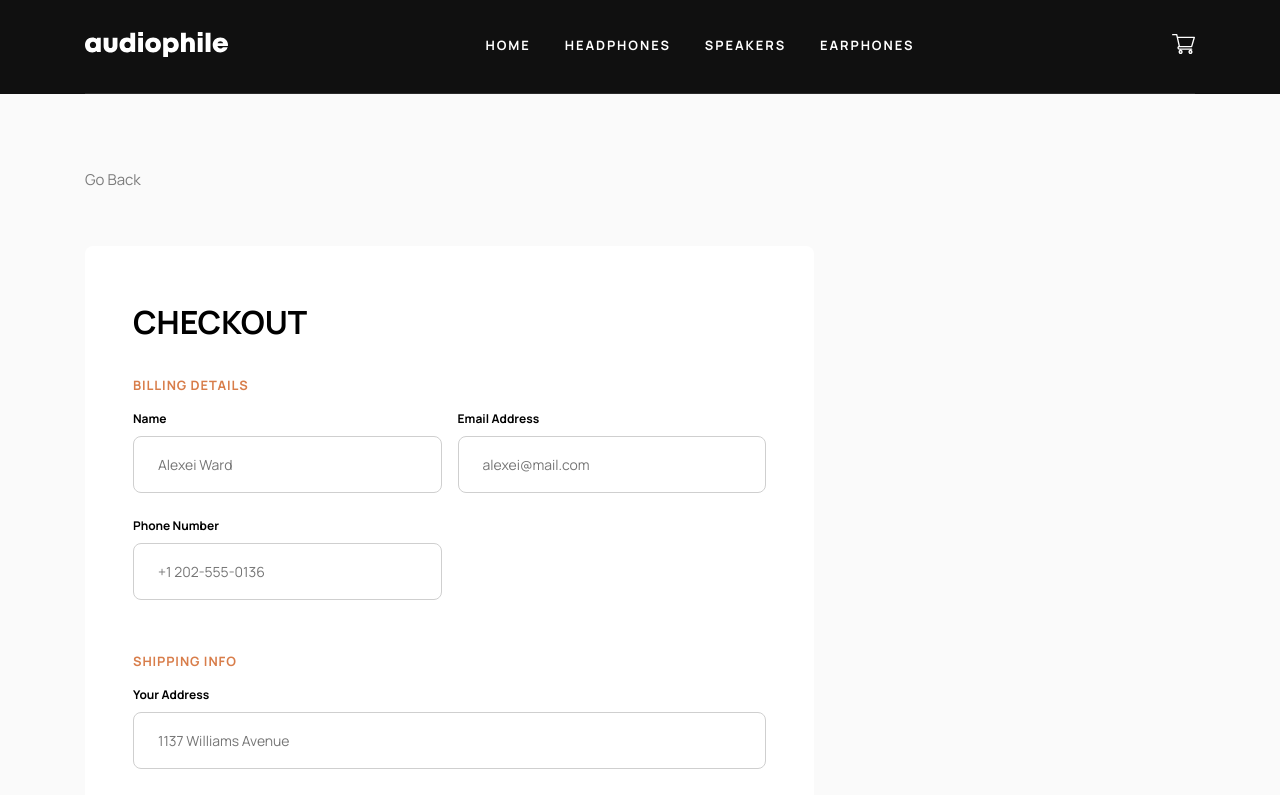
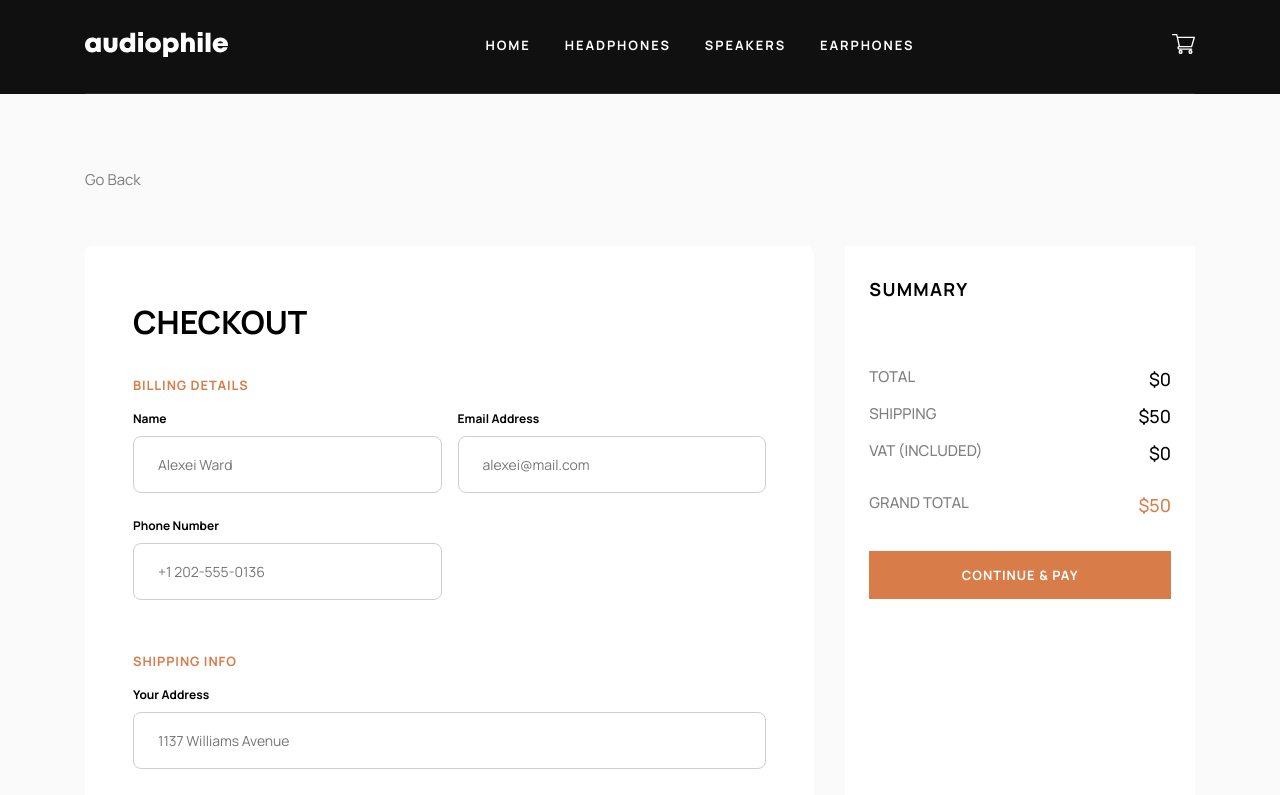
Before and after one commit to bluepersia/audiophile, a React (Vite) app: page /checkout in a window 1280 px wide. Shown: the top 795 px of the page. Built offline with nearby package versions, Linux system fonts and the light colour scheme.

Commit message:
Add checkout summary

```diff
--- a/src/components/LabelValue/LabelValue.module.scss
+++ b/src/components/LabelValue/LabelValue.module.scss
@@ -1,6 +1,10 @@
 .label-value {
   display: flex;
   justify-content: space-between;
+}
+
+.label-value--primary {
+  color: var(--color-primary-500);
 }
 
 .label {
--- a/src/components/LabelValue/LabelValue.tsx
+++ b/src/components/LabelValue/LabelValue.tsx
@@ -1,17 +1,22 @@
 import type { JSX } from "react/jsx-runtime";
 import styles from "./LabelValue.module.scss";
+import clsx from "clsx";
 
 type LabelValueProps = {
   label: string;
   value: string;
+  variant?: "default" | "primary";
 };
 
 export default function LabelValue({
   label,
   value,
+  variant = "default",
 }: LabelValueProps): JSX.Element {
   return (
-    <div className={styles["label-value"]}>
+    <div
+      className={clsx(styles["label-value"], styles[`label-value--${variant}`])}
+    >
       <p className={styles.label}>{label}</p>
       <p className={styles.value}>{value}</p>
     </div>
--- a/src/contexts/ModalContext/ModalContext.tsx
+++ b/src/contexts/ModalContext/ModalContext.tsx
@@ -4,6 +4,8 @@ import {
   type JSX,
   type PropsWithChildren,
 } from "react";
+import type { ProductData } from "../../types/data.types";
+import type { CartItem } from "../../types/cart.types";
 
 type ModalContextType = {
   openModal: (modal: ModalType) => void;
@@ -19,6 +21,11 @@ type ModalType =
     }
   | {
       type: "cart";
+    }
+  | {
+      type: "checkout-confirmation";
+      items: Array<CartItem & ProductData>;
+      grandTotal: number;
     }
   | null;
 
--- a/src/pages/Checkout/Checkout.module.scss
+++ b/src/pages/Checkout/Checkout.module.scss
@@ -12,6 +12,7 @@
   .checkout {
     display: flex;
     column-gap: 2rem;
+    justify-content: space-between;
     padding-bottom: clamp(7.733rem, 4.77rem + 5.787vi, 9.4rem);
   }
 
--- a/src/pages/Checkout/Checkout.tsx
+++ b/src/pages/Checkout/Checkout.tsx
@@ -1,4 +1,4 @@
-import { useState, type ChangeEvent } from "react";
+import { useContext, useState, type ChangeEvent } from "react";
 import type { JSX } from "react/jsx-runtime";
 import CheckoutForm from "./CheckoutForm/CheckoutForm";
 import type { FormDataType, FormErrors } from "./Checkout.types";
@@ -7,6 +7,9 @@ import { checkoutSchema } from "./Checkout.schema";
 import clsx from "clsx";
 import styles from "./Checkout.module.scss";
 import GoBack from "../../components/GoBack/GoBack";
+import Summary from "./Summary/Summary";
+import { ModalContext } from "../../contexts/ModalContext/ModalContext";
+import type { CartProduct } from "../../types/cart.types";
 
 export default function Checkout(): JSX.Element {
   const [formData, setFormData] = useState<FormDataType>({
@@ -24,6 +27,8 @@ export default function Checkout(): JSX.Element {
 
   const [formErrors, setFormErrors] = useState<FormErrors>({});
 
+  const modalContext = useContext(ModalContext);
+
   function onChange(e: ChangeEvent<HTMLInputElement>): void {
     setFormData((prev) => ({
       ...prev,
@@ -31,11 +36,17 @@ export default function Checkout(): JSX.Element {
     }));
   }
 
-  function pay(): void {
+  function pay(items: CartProduct[], grandTotal: number): void {
     setFormErrors({});
 
     try {
       checkoutSchema.parse(formData);
+
+      modalContext.openModal({
+        type: "checkout-confirmation",
+        items,
+        grandTotal,
+      });
     } catch (err) {
       if (err instanceof ZodError) {
         for (const issue of err.issues.reverse()) {
@@ -56,7 +67,7 @@ export default function Checkout(): JSX.Element {
           formErrors={formErrors}
           className={styles["checkout-form"]}
         />
-        <button onClick={pay}>Pay</button>
+        <Summary pay={pay} className={styles.summary} />
       </div>
     </>
   );
--- /dev/null
+++ b/src/pages/Checkout/Summary/Summary.module.scss
@@ -0,0 +1,40 @@
+@use "/src/styles/mixins" as *;
+
+.summary {
+  background-color: var(--color-neutral-900);
+  padding: 2.13rem 1.6rem;
+}
+
+.title {
+  @include h6;
+
+  margin-bottom: 2.13rem;
+}
+
+.cart-list {
+  display: flex;
+  flex-direction: column;
+  row-gap: 1.6rem;
+  margin-bottom: 2.13rem;
+}
+
+.quantity {
+  opacity: 0.5;
+  margin-left: auto;
+  font-weight: bold;
+}
+
+.summary-list {
+  display: flex;
+  flex-direction: column;
+  row-gap: 0.53rem;
+  margin-bottom: 2.13rem;
+}
+
+.summary-list li:last-child {
+  margin-top: 1rem;
+}
+
+.pay-btn {
+  width: 100%;
+}
--- /dev/null
+++ b/src/pages/Checkout/Summary/Summary.tsx
@@ -0,0 +1,79 @@
+import type { JSX } from "react/jsx-runtime";
+import useCartItemsQuery from "../../../hooks/useCartItemsQuery";
+import {
+  calculateShipping,
+  calculateVAT,
+  calculateTotalPrice,
+} from "../../../utils/cartCalculations";
+import CartItem from "../../../components/CartItem/CartItem";
+import LabelValue from "../../../components/LabelValue/LabelValue";
+import { formatted } from "../../../utils/formatting";
+import Btn from "../../../components/Btn/Btn";
+import type { CartProduct } from "../../../types/cart.types";
+import clsx from "clsx";
+import styles from "./Summary.module.scss";
+
+type SummaryProps = {
+  pay: (items: CartProduct[], grandTotal: number) => void;
+  className: string;
+};
+export default function Summary({ pay, className }: SummaryProps): JSX.Element {
+  const { jsx: cartJSX } = useCartItemsQuery((_cartContext, cartProducts) => {
+    const totalPrice = calculateTotalPrice(cartProducts);
+    const shippingCost = calculateShipping();
+    const VAT = calculateVAT(totalPrice);
+
+    const totalPriceIncVAT = totalPrice + VAT;
+
+    const grandTotal = totalPriceIncVAT + shippingCost;
+
+    return (
+      <>
+        <ul className={clsx(styles["cart-list"], "reset-list")}>
+          {cartProducts.map((cartProduct) => (
+            <li key={cartProduct.productId}>
+              <CartItem product={cartProduct} quantity={cartProduct.quantity}>
+                <p className={styles.quantity}>x{cartProduct.quantity}</p>
+              </CartItem>
+            </li>
+          ))}
+        </ul>
+        <ul className={clsx(styles["summary-list"], "reset-list")}>
+          <li>
+            <LabelValue label="Total" value={formatted.format(totalPrice)} />
+          </li>
+          <li>
+            <LabelValue
+              label="Shipping"
+              value={formatted.format(shippingCost)}
+            />
+          </li>
+          <li>
+            <LabelValue label="VAT (Included)" value={formatted.format(VAT)} />
+          </li>
+          <li>
+            <LabelValue
+              label="Grand Total"
+              value={formatted.format(grandTotal)}
+              variant="primary"
+            />
+          </li>
+        </ul>
+
+        <Btn
+          onClick={() => pay(cartProducts, grandTotal)}
+          className={styles["pay-btn"]}
+        >
+          Continue & Pay
+        </Btn>
+      </>
+    );
+  });
+
+  return (
+    <section className={clsx(styles.summary, className)}>
+      <h2 className={styles.title}>Summary</h2>
+      {cartJSX}
+    </section>
+  );
+}
--- a/src/utils/cartCalculations.ts
+++ b/src/utils/cartCalculations.ts
@@ -9,4 +9,12 @@ function calculateTotalPrice(products: CartProduct[]): number {
   return totalPrice;
 }
 
-export { calculateTotalPrice };
+function calculateShipping(): number {
+  return 50;
+}
+
+function calculateVAT(totalPrice: number): number {
+  return totalPrice * 0.2;
+}
+
+export { calculateTotalPrice, calculateShipping, calculateVAT };
```
